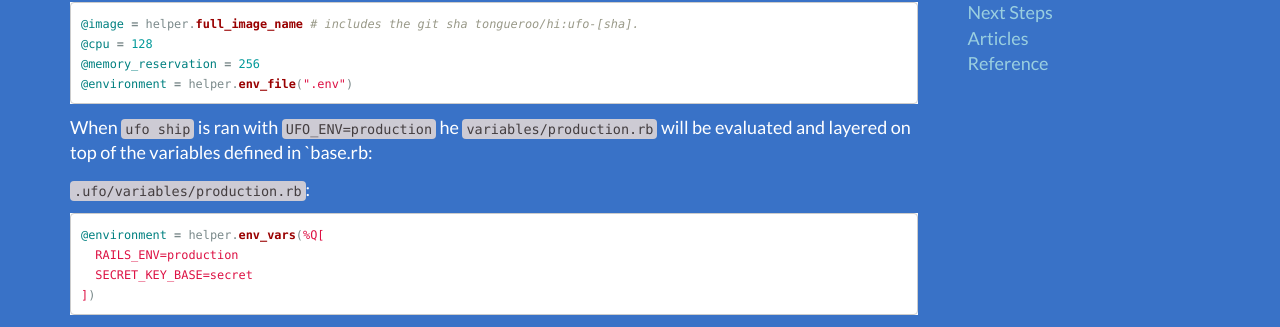
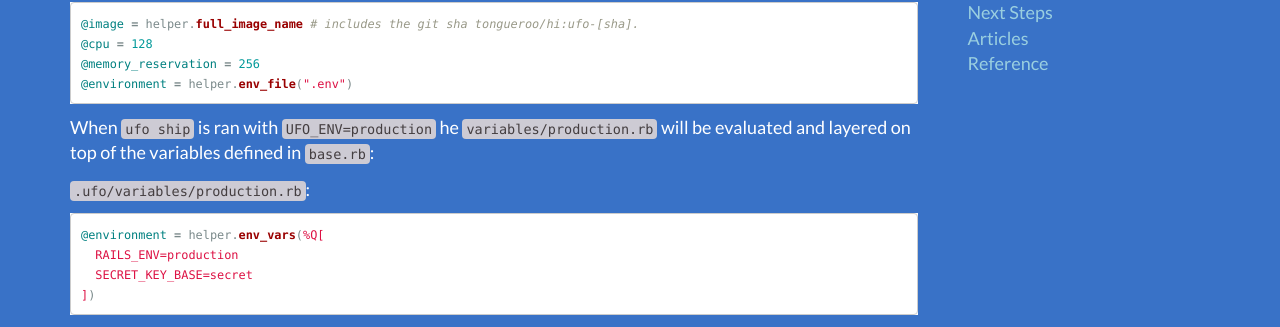
Before and after one commit to boltops-tools/ufo, a Jekyll site: the page built from docs/_docs/variables.md, in a window 1280 px wide and 900 px high, scrolled down 550 px. Shown: the part 144-471 px from the top of the window. Built offline with Jekyll 4.4.1, drawn with Linux system fonts in a browser that asks for light colours.

````diff
--- a/docs/_docs/variables.md
+++ b/docs/_docs/variables.md
@@ -28,7 +28,7 @@ Shared variables also support a concept called layering.  The `variables/base.rb
 @environment = helper.env_file(".env")
 ```
 
-When `ufo ship` is ran with `UFO_ENV=production` he `variables/production.rb` will be evaluated and layered on top of the variables defined in `base.rb:
+When `ufo ship` is ran with `UFO_ENV=production` he `variables/production.rb` will be evaluated and layered on top of the variables defined in `base.rb`:
 
 `.ufo/variables/production.rb`:
 
````
